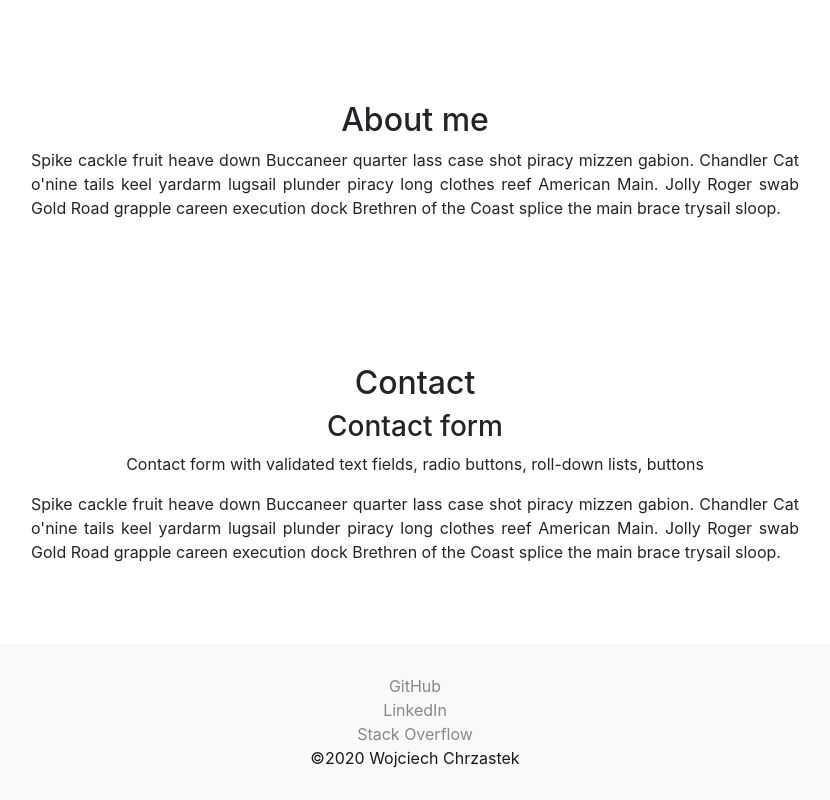
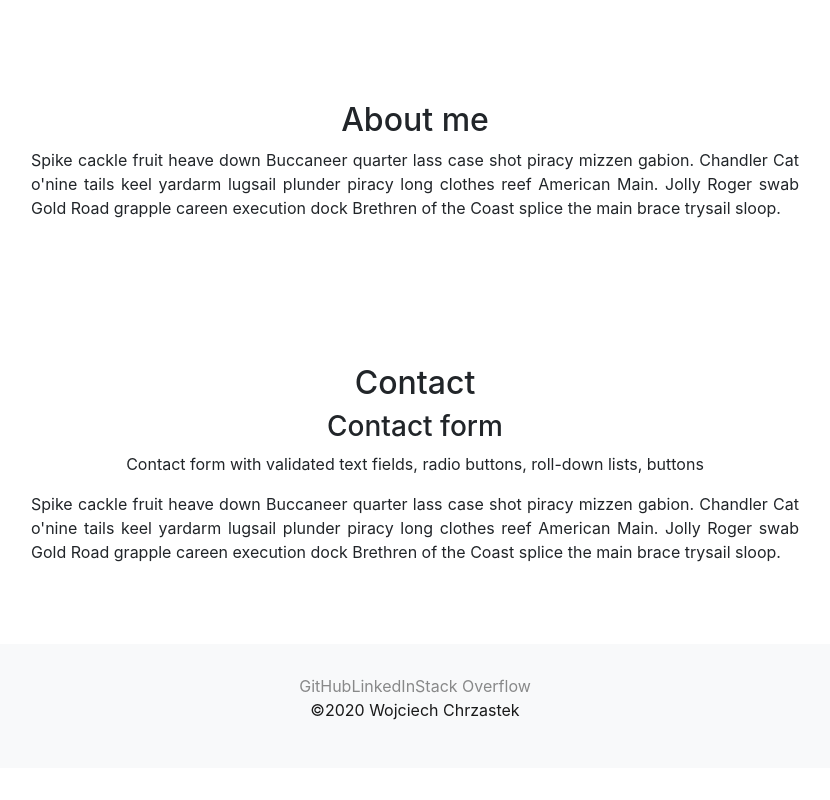
Before and after one commit to WojciechChrzastek/personal-website, a plain HTML site: page index.html in a window 1280 px wide. Shown: the part 2719-3519 px from the top of the page, without its empty margins (225-1055 px from the left). After the commit the page ends 3487 px from the top, so only its background shows below. Drawn offline with nearby package versions, Linux system fonts and the light colour scheme.

Commit message:
Change footer structure

```diff
--- a/index.html
+++ b/index.html
@@ -238,7 +238,8 @@
       </p>
     </section>
     <footer>
-      <li>
+      <ul class="list-group list-group-horizontal">
+        <li>
         <a href="https://github.com/WojciechChrzastek" target="_blank"
           >GitHub</a
         >
@@ -253,7 +254,8 @@
       <li>
         <a href="https://stackoverflow.com/" target="_blank">Stack Overflow</a>
       </li>
-      &copy;2020 Wojciech Chrzastek
+    </ul>
+    <p>&copy;2020 Wojciech Chrzastek</p>
     </footer>
     <script src="https://code.jquery.com/jquery-3.4.1.slim.min.js" integrity="sha384-J6qa4849blE2+poT4WnyKhv5vZF5SrPo0iEjwBvKU7imGFAV0wwj1yYfoRSJoZ+n" crossorigin="anonymous"></script>
     <script src="https://cdn.jsdelivr.net/npm/popper.js@1.16.0/dist/umd/popper.min.js" integrity="sha384-Q6E9RHvbIyZFJoft+2mJbHaEWldlvI9IOYy5n3zV9zzTtmI3UksdQRVvoxMfooAo" crossorigin="anonymous"></script>
```
